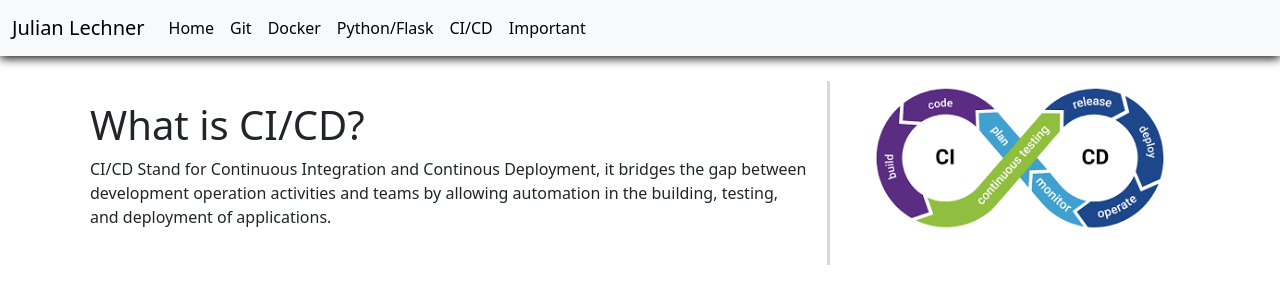
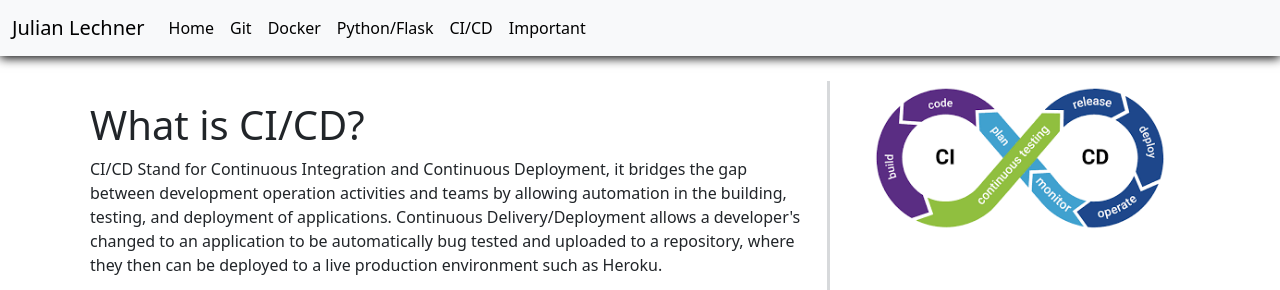
Before and after one commit to jll38/IS218_S22_Project_One, a Flask app: page /cicd in a window 1280 px wide. Shown: the top 290 px of the page. Run offline with Flask 2, Linux system fonts and the light colour scheme; some libraries are stand-ins or nearby versions.

Commit message:
CICD page

```diff
--- a/templates/CICD.html
+++ b/templates/CICD.html
@@ -14,10 +14,13 @@
         <div class="col-8" style="border-right: solid #d7d9db;padding: 20px">
             <h1>What is CI/CD?</h1>
             <p>
-                CI/CD Stand for Continuous Integration and Continous Deployment,
+                CI/CD Stand for Continuous Integration and Continuous Deployment,
                 it bridges the gap between development operation activities and
                 teams by allowing automation in the building, testing, and deployment
-                of applications.
+                of applications. Continuous Delivery/Deployment allows a developer's changed to
+                an application to be automatically bug tested and uploaded to a repository,
+                where they then can be deployed to a live production environment such as
+                Heroku.
             </p>
         </div>
         <div class="col-4">
@@ -28,15 +31,25 @@
     </div>
     <div class="row" style="padding-top:25px">
         <div class="col-8" style="border-right: solid #d7d9db;padding: 20px">
-            <h1></h1>
+            <h1>Github CI/CD</h1>
             <p>
-
+                When commits are pushed onto Github, CI/CD allows further instruction with that to
+                do with that code once it reaches the repository. Testing is a very important workflow
+                aspect of this process, as it allows GitHub to run instructions (typically a .yml file)
+                given by the developer to ensure that the code still runs following changes in a commit.
+                Deployment is also done through this same process. Of course, services like Heroku
+                require login details in order to deploy, but how do we allow Github to login for us
+                without having our details out in the open in the source code? GitHub as a feature
+                called <strong>action secrets</strong>, these are stored in Github's side and in their
+                place within the yml files are variables representing the action secrets. For Docker Hub's
+                case, this is a username and password, but in Heroku's case, we need to use an Authorization
+                Token.
             </p>
         </div>
         <div class="col-4">
-            <img src=""
-                 class="img-thumbnail" alt="Docker Containers Example"
-            style="max-height: 85%;max-width: 85%; display:block;margin:auto; border-style: none">
+            <img src="https://upload.wikimedia.org/wikipedia/commons/thumb/e/ec/Heroku_logo.svg/2560px-Heroku_logo.svg.png"
+                 class="img-thumbnail" alt="Heroku Logo"
+            style="max-height: 85%;max-width: 85%; display:block;margin:auto; border-style: none;margin-top:25%">
             <p style="text-align: center"><i></i></p>
         </div>
     </div>
--- a/templates/python.html
+++ b/templates/python.html
@@ -116,7 +116,7 @@
             </div>
 
             <div class="col-md-4" style="padding:20px;">
-                <img src="./static/images/Filesystem.PNG" class="img-thumbnail" alt="filesystem">
+                <img src="./static/images/Filesystem.PNG" class="img-thumbnail" alt="filesystem" style="margin-top: 50%">
             </div>
     </div>
 </div>
```
Also changed, not shown: templates/index.html (+15 -1 lines).
